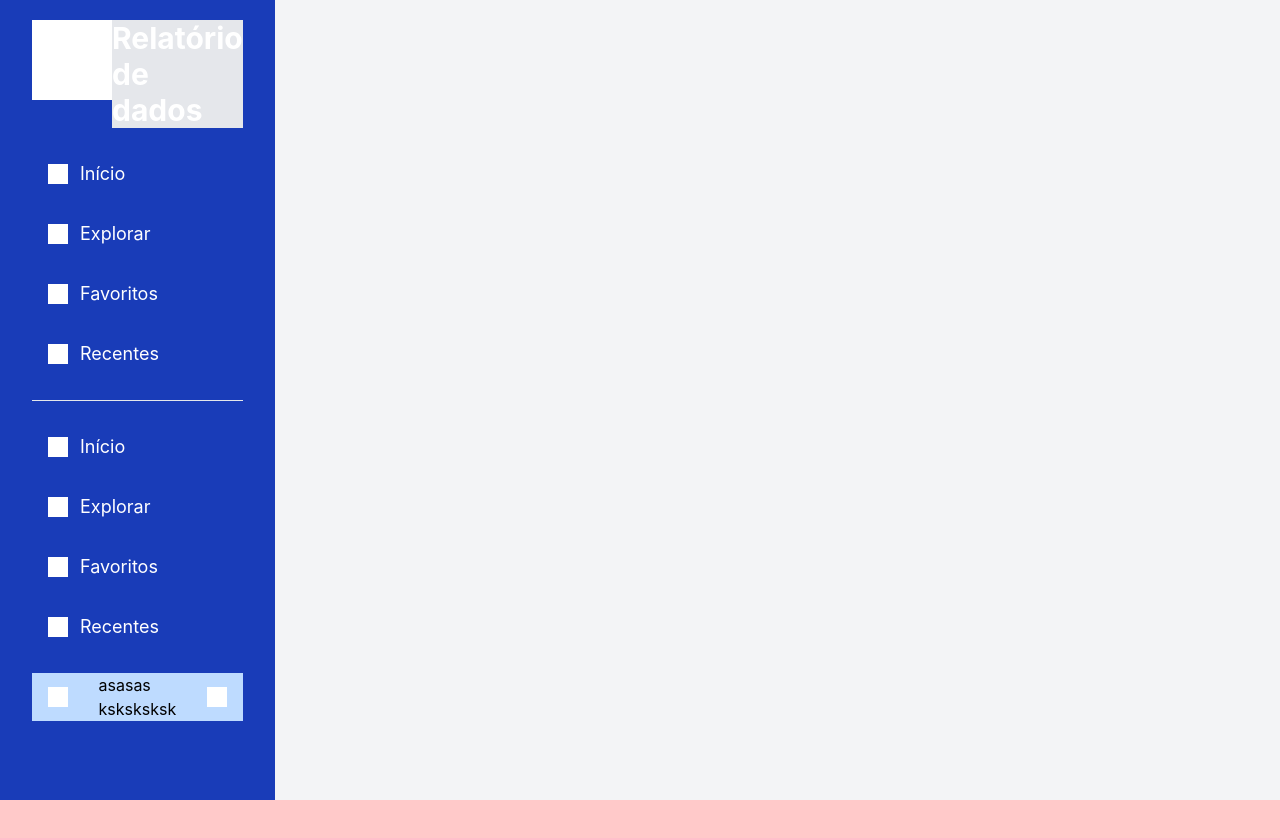
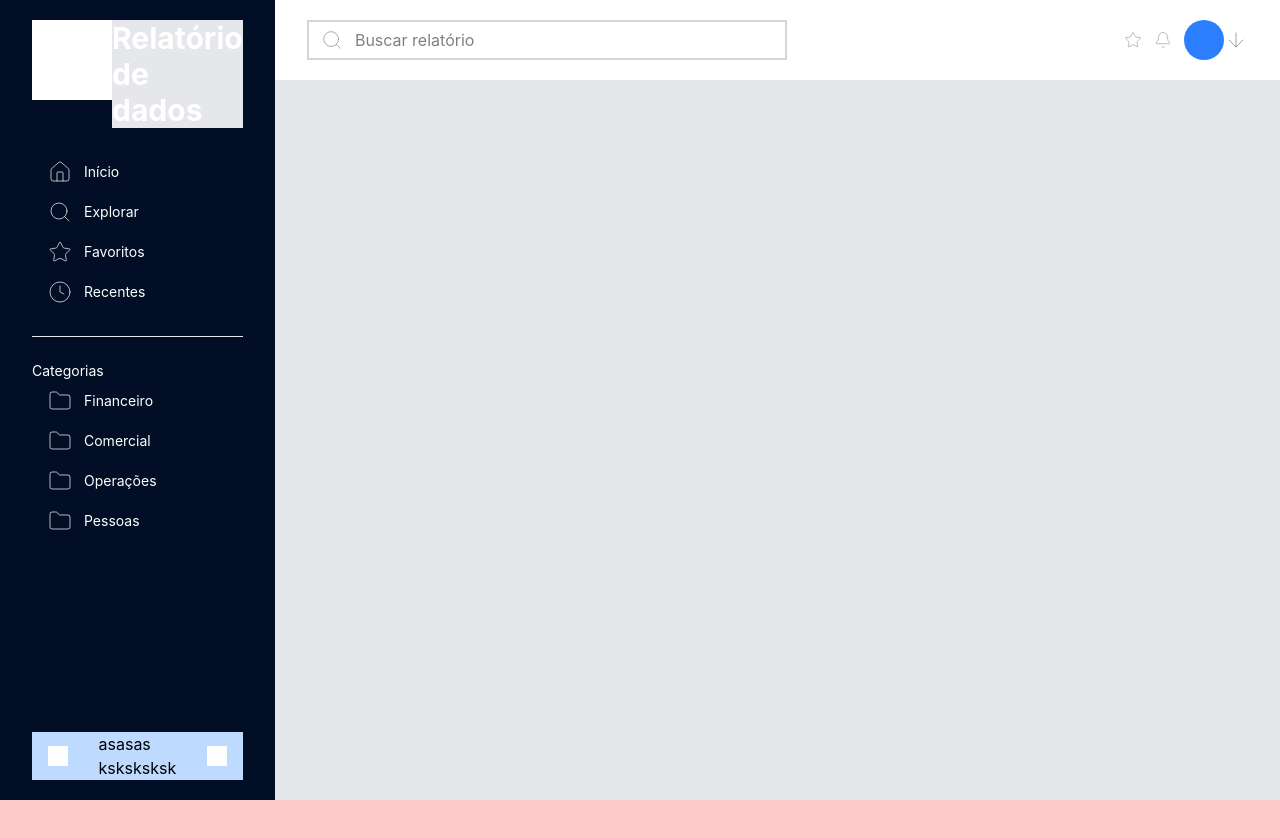
Before and after one commit to matheusnoronhasilvawork-ops/DashBoards, a React (Vite) app: page / in a window 1280 px wide. Shown: the top 838 px of the page. Built offline with nearby package versions, Linux system fonts and the light colour scheme.

Commit message:
feat: initializing header / style: change some things on left nav

```diff
--- a/package.json
+++ b/package.json
@@ -10,7 +10,12 @@
     "preview": "vite preview"
   },
   "dependencies": {
+    "@fortawesome/fontawesome-svg-core": "^7.3.1",
+    "@fortawesome/free-brands-svg-icons": "^7.3.1",
+    "@fortawesome/free-solid-svg-icons": "^7.3.1",
+    "@fortawesome/react-fontawesome": "^3.5.0",
     "@tailwindcss/vite": "^4.3.3",
+    "lucide-react": "^1.37.0",
     "react": "^19.2.8",
     "react-dom": "^19.2.8",
     "tailwindcss": "^4.3.3"
--- a/src/App.tsx
+++ b/src/App.tsx
@@ -1,54 +1,56 @@
 import './App.css'
+import { House, Search, Star, Clock, Folder, Bell, ArrowBigDown, ArrowDown, ArrowDown10, ArrowDownIcon, ArrowDownNarrowWide, ArrowDownToLine, ArrowDownWideNarrow } from 'lucide-react'
 
 function App() {
   return (
     <div className="flex min-h-screen flex-col overflow-y-auto">
       <main className="flex min-h-screen w-full flex-row">
-        <nav className="gap-6 flex-1 flex flex-col bg-blue-800 px-8 py-5">
+        <nav className="gap-6 flex-1 flex flex-col bg-[#010e25] px-8 py-5">
           <div className="flex flex-row">
             <div className="h-20 w-20 bg-white" />
             <div className="flex-1 bg-gray-200">
               <h1 className="font-bold text-3xl text-white">Relatório <br /> de dados</h1>
             </div>
           </div>
-          <nav className="flex flex-col items-center gap-4">
-            <div className="px-4 py-2 rounded-md flex flex-row w-full hover:bg-blue-700 items-center cursor-pointer gap-3">
-              <div className="h-5 w-5 bg-white" />
-              <h2 className="text-lg text-white">Início</h2>
+          <nav className="flex flex-col items-center gap-0 text-sm">
+            <div className="px-4 py-2 rounded-md flex flex-row w-full hover:bg-[#04193e] items-center cursor-pointer gap-3">
+              <House color='white' size={24} strokeWidth={0.7} />
+              <h2 className=" text-white">Início</h2>
             </div>
-            <div className="px-4 py-2 rounded-md flex flex-row w-full hover:bg-blue-700 items-center cursor-pointer gap-3">
-              <div className="h-5 w-5 bg-white" />
-              <h2 className="text-lg text-white">Explorar</h2>
+            <div className="px-4 py-2 rounded-md flex flex-row w-full hover:bg-[#04193e] items-center cursor-pointer gap-3">
+              <Search color='white' size={24} strokeWidth={0.7} />
+              <h2 className=" text-white">Explorar</h2>
             </div>
-            <div className="px-4 py-2 rounded-md flex flex-row w-full hover:bg-blue-700 items-center cursor-pointer gap-3">
-              <div className="h-5 w-5 bg-white" />
-              <h2 className="text-lg text-white">Favoritos</h2>
+            <div className="px-4 py-2 rounded-md flex flex-row w-full hover:bg-[#04193e] items-center cursor-pointer gap-3">
+              <Star color='white' size={24} strokeWidth={0.7} />
+              <h2 className=" text-white">Favoritos</h2>
             </div>
-            <div className="px-4 py-2 rounded-md flex flex-row w-full hover:bg-blue-700 items-center cursor-pointer gap-3">
-              <div className="h-5 w-5 bg-white" />
-              <h2 className="text-lg text-white">Recentes</h2>
+            <div className="px-4 py-2 rounded-md flex flex-row w-full hover:bg-[#04193e] items-center cursor-pointer gap-3">
+              <Clock color='white' size={24} strokeWidth={0.7} />
+              <h2 className=" text-white">Recentes</h2>
             </div>
           </nav>
-          <div className="h-[1px] w-full bg-gray-200" />
-          <nav className="flex flex-col items-center gap-4">
-            <div className="px-4 py-2 rounded-md flex flex-row w-full hover:bg-blue-700 items-center cursor-pointer gap-3">
-              <div className="h-5 w-5 bg-white" />
-              <h2 className="text-lg text-white">Início</h2>
+          <div className="h-px w-full bg-gray-200" />
+          <nav className="flex flex-col items-center gap-0 text-sm">
+            <h3 className='mr-auto text-white'>Categorias</h3>
+            <div className="px-4 py-2 rounded-md flex flex-row w-full hover:bg-[#04193e] items-center cursor-pointer gap-3">
+              <Folder color='white' size={24} strokeWidth={0.7} />
+              <h2 className="text-white">Financeiro</h2>
             </div>
-            <div className="px-4 py-2 rounded-md flex flex-row w-full hover:bg-blue-700 items-center cursor-pointer gap-3">
-              <div className="h-5 w-5 bg-white" />
-              <h2 className="text-lg text-white">Explorar</h2>
+            <div className="px-4 py-2 rounded-md flex flex-row w-full hover:bg-[#04193e] items-center cursor-pointer gap-3">
+              <Folder color='white' size={24} strokeWidth={0.7} />
+              <h2 className="text-white">Comercial</h2>
             </div>
-            <div className="px-4 py-2 rounded-md flex flex-row w-full hover:bg-blue-700 items-center cursor-pointer gap-3">
-              <div className="h-5 w-5 bg-white" />
-              <h2 className="text-lg text-white">Favoritos</h2>
+            <div className="px-4 py-2 rounded-md flex flex-row w-full hover:bg-[#04193e] items-center cursor-pointer gap-3">
+              <Folder color='white' size={24} strokeWidth={0.7} />
+              <h2 className="text-white">Operações</h2>
             </div>
-            <div className="px-4 py-2 rounded-md flex flex-row w-full hover:bg-blue-700 items-center cursor-pointer gap-3">
-              <div className="h-5 w-5 bg-white" />
-              <h2 className="text-lg text-white">Recentes</h2>
+            <div className="px-4 py-2 rounded-md flex flex-row w-full hover:bg-[#04193e] items-center cursor-pointer gap-3">
+              <Folder color='white' size={24} strokeWidth={0.7} />
+              <h2 className="text-white">Pessoas</h2>
             </div>
           </nav>
-          <div className="flex flex-row w-full bg-blue-200 items-center justify-around">
+          <div className="mt-auto flex flex-row w-full bg-blue-200 items-center justify-around">
             <div className="h-5 w-5 bg-white"/>
             <div className="flex flex-col">
               <h3>asasas</h3>
@@ -58,7 +60,22 @@ function App() {
           </div>
         </nav>
 
-        <div className="flex-8 bg-gray-100"></div>
+        <div className="flex-8 flex flex-col bg-gray-200">
+          <header className="bg-white flex flex-row h-20 py-5 px-8 items-center">
+            <div className="border-2 gap-3 px-3 w-120 border-gray-300 h-full flex flex-row items-center">
+              <Search color='gray' size={24} strokeWidth={0.7} />
+              <input placeholder="Buscar relatório" className="w-full outline-none" type="text" />
+            </div>
+            <div className="ml-auto flex flex-row items-center gap-3">
+              <Star color='gray' size={18} strokeWidth={0.7} />
+              <Bell color='gray' size={18} strokeWidth={0.7} />
+              <div className="flex flex-row items-center">
+                <div className="h-10 w-10 bg-blue-500 rounded-full" />
+                <ArrowDown color='gray' size={24} strokeWidth={0.7} />
+              </div>
+            </div>
+          </header>
+        </div>
       </main>
 
       <footer className="min-h-100 bg-red-200"></footer>
```
Also changed, not shown: 1 other file (tests, documents, lock files or other folders).
